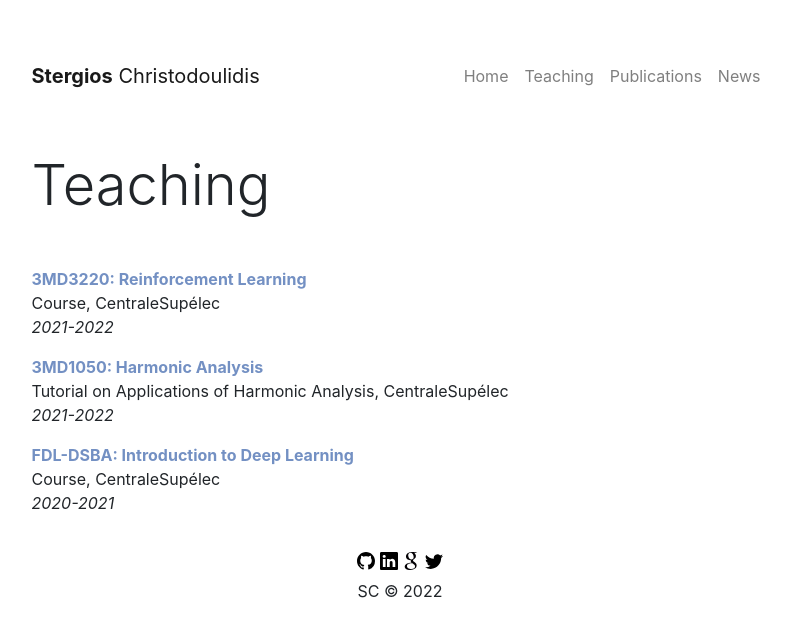
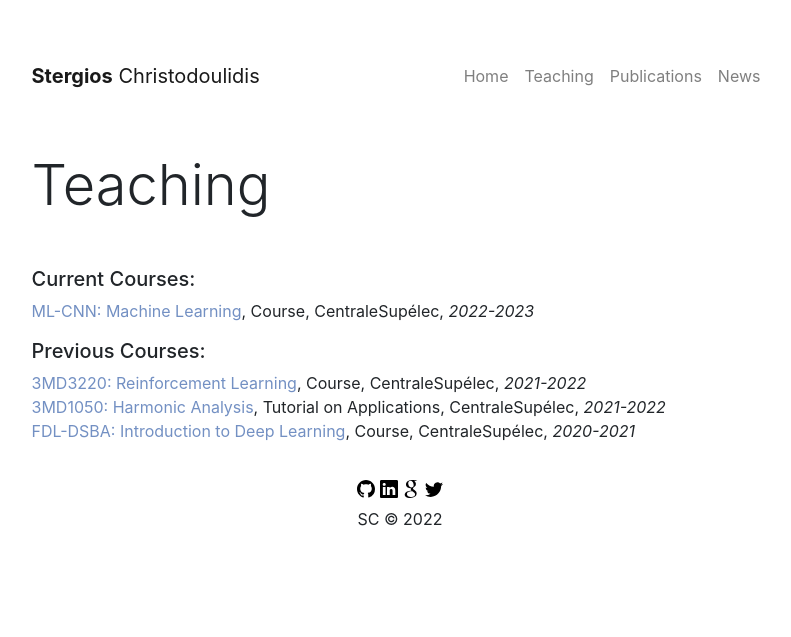
Before and after one commit to stergioc/stergioc.github.io, a Jekyll site: the page built from teaching.md, in a window 1280 px wide. Shown: the top 637 px of the page, without its empty margins (240-1031 px from the left). Built offline with Jekyll 4.4.1, drawn with Linux system fonts in a browser that asks for light colours; nearby versions of some CDN libraries.

```diff
--- a/teaching.md
+++ b/teaching.md
@@ -3,15 +3,12 @@ layout: page
 title: Teaching
 ---
 
+<h5>Current Courses:</h5>
 
-<strong><a href="https://centralesupelec.edunao.com/course/view.php?id=3753">3MD3220: Reinforcement Learning</a></strong>
-Course, CentraleSupélec
-*2021-2022*
+<a href="https://centralesupelec.edunao.com/course/view.php?id=5185" target="_blank">ML-CNN: Machine Learning</a>, Course, CentraleSupélec, *2022-2023*
 
-<strong><a href="https://centralesupelec.edunao.com/course/view.php?id=3728">3MD1050: Harmonic Analysis</a></strong>
-Tutorial on Applications of Harmonic Analysis, CentraleSupélec
-*2021-2022*
+<h5>Previous Courses:</h5>
 
-<strong><a href="https://centralesupelec.edunao.com/course/view.php?id=4042">FDL-DSBA: Introduction to Deep Learning</a></strong>
-Course, CentraleSupélec
-*2020-2021*
+<a href="https://centralesupelec.edunao.com/course/view.php?id=3753" target="_blank">3MD3220: Reinforcement Learning</a>, Course, CentraleSupélec, *2021-2022*
+<a href="https://centralesupelec.edunao.com/course/view.php?id=3728" target="_blank">3MD1050: Harmonic Analysis</a>, Tutorial on Applications, CentraleSupélec, *2021-2022*
+<a href="https://centralesupelec.edunao.com/course/view.php?id=4042" target="_blank">FDL-DSBA: Introduction to Deep Learning</a>, Course, CentraleSupélec, *2020-2021*
```
Also changed, not shown: _posts/2021-08-29-computational-pathology.md (+20 -4 lines), 2 other files.
